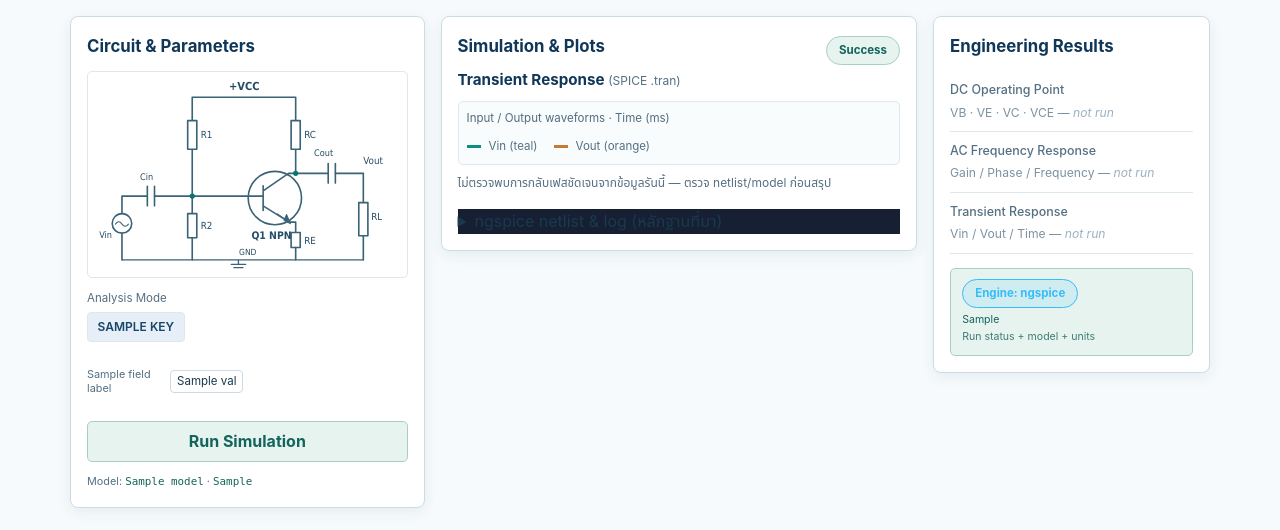
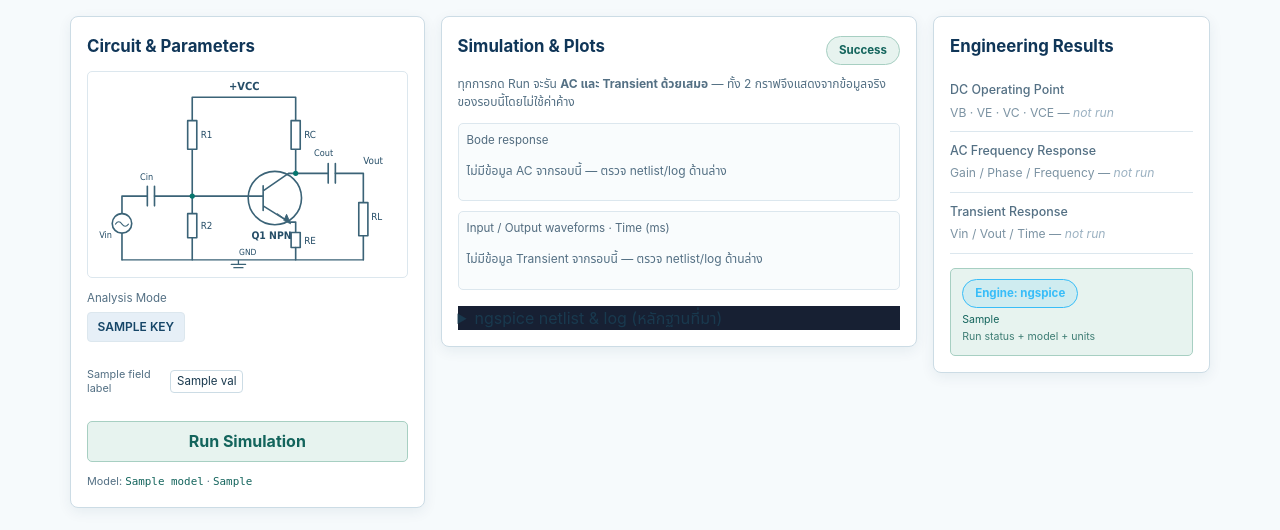
Before and after one commit to Sukonrawat/lab-bjt-simulator, a Flask app: template templates/simulator.html in a window 1280 px wide. Shown: the part 91-621 px from the top of the page. Run offline with Flask 3, Linux system fonts and the light colour scheme; the template is opened without the code that fills it: most values are stand-ins (such as "Sample title", 1, 10 or a date in 2020).

Commit message:
ui: always show Bode and waveform plots from real runs for every analysis

```diff
--- a/app.py
+++ b/app.py
@@ -88,6 +88,8 @@ def _simulator_context(
     values: dict[str, str] | None = None,
     *,
     result: spice_engine.SimulationResult | None = None,
+    ac_result: spice_engine.SimulationResult | None = None,
+    tran_result: spice_engine.SimulationResult | None = None,
     plots: dict[str, str] | None = None,
     error: spice_engine.SimulationError | None = None,
 ) -> dict[str, Any]:
@@ -113,6 +115,9 @@ def _simulator_context(
         "model": spice_engine.BJT_MODEL,
         "model_card": spice_engine.MODEL_CARD,
         "result": result,
+        # Both plots are always on screen; each comes from its own real run.
+        "ac_result": ac_result,
+        "tran_result": tran_result,
         "plots": plots or {},
         "error": error,
         "reference": reference,
@@ -152,18 +157,33 @@ def simulate() -> tuple[str, int] | str:
             400,
         )
 
+    # The target screen shows BOTH the Bode response and the waveform no
+    # matter which tab is selected. Run the analyses needed for those plots;
+    # any failure fails the whole request so no stale plot can survive.
     try:
-        result = spice_engine.run_simulation(params, analysis)
+        results = {analysis: spice_engine.run_simulation(params, analysis)}
+        for needed in ("ac", "transient"):
+            if needed not in results:
+                results[needed] = spice_engine.run_simulation(params, needed)
     except spice_engine.SimulationError as exc:
         return (
             render_template("simulator.html", **_simulator_context(analysis, raw, error=exc)),
             503,
         )
 
-    plots = spice_engine.build_plots(result)
+    plots: dict[str, str] = {}
+    for run in results.values():
+        plots.update(spice_engine.build_plots(run))
     return render_template(
         "simulator.html",
-        **_simulator_context(analysis, raw, result=result, plots=plots),
+        **_simulator_context(
+            analysis,
+            raw,
+            result=results[analysis],
+            ac_result=results.get("ac"),
+            tran_result=results.get("transient"),
+            plots=plots,
+        ),
     )
 
 
--- a/static/style.css
+++ b/static/style.css
@@ -395,8 +395,20 @@ tbody td { font-variant-numeric: tabular-nums; font-weight: 700; }
 .plot-frame.empty { min-height: 7.5rem; }
 .plot-caption { margin: 0 0 .3rem; color: #526c7f; font-size: .72rem; }
 .plot-frame .plot { margin: 0; border: 0; background: transparent; }
+.plot-frame .plot + .plot {
+  margin-top: .5rem;
+  padding-top: .4rem;
+  border-top: 1px dashed #dce7ee;
+}
 .plot-frame .plot svg { display: block; }
-.plot-card .legend-line { color: #547084; font-size: .72rem; padding-top: .3rem; }
+.plot-card .legend-line {
+  display: flex;
+  flex-wrap: wrap;
+  gap: .8rem;
+  color: #547084;
+  font-size: .72rem;
+  padding-top: .3rem;
+}
 .plot-card .alert { margin: .6rem 0; font-size: .78rem; }
 .plot-card .alert-error { background: #fff1f1; border-color: #a33b3b; color: #8a2f2f; }
 .plot-card .alert-warning { background: #fff8e6; border-color: #c4931f; color: #7a5c11; }
@@ -407,6 +419,13 @@ tbody td { font-variant-numeric: tabular-nums; font-weight: 700; }
 .result-block.is-active h3 { color: #103658; font-weight: 700; }
 .result-block .result-empty { margin: 0; color: #7c93a3; font-size: .76rem; }
 .result-block .result-empty span { color: #9cb2c2; font-style: italic; }
+.result-block .result-inline {
+  margin: 0;
+  color: #13645c;
+  font-size: .74rem;
+  font-weight: 600;
+  font-variant-numeric: tabular-nums;
+}
 .result-block table, .result-block .reference-box table { width: 100%; }
 .result-block th, .result-block td {
   padding: .25rem .2rem;
--- a/templates/simulator.html
+++ b/templates/simulator.html
@@ -121,47 +121,41 @@
           </div>
           <p class="placeholder">ไม่มีผลลัพธ์จากรอบก่อนแสดงเมื่อเกิด Error</p>
         {% elif result %}
-          {% if result.analysis == 'dc' %}
-            <h3>DC Operating Point <small>(SPICE .op)</small></h3>
-            <p class="measure-note">ค่าจริงจาก ngspice แสดงใน <strong>Engineering Results</strong> ด้านขวา — ส่วนกลางนี้สงวนไว้สำหรับกราฟความถี่/สัญญาณเมื่อเลือก AC หรือ Transient</p>
-            <div class="plot-frame empty">
-              <p class="plot-caption">Bode response</p>
-              <p class="placeholder">เลือก AC แล้วกด Run Simulation เพื่อ plot gain/phase จากผลรันจริง</p>
-            </div>
-            <div class="plot-frame empty">
-              <p class="plot-caption">Input / Output waveforms</p>
-              <p class="placeholder">เลือก Transient แล้วกด Run Simulation เพื่อ plot Vin / Vout จากผลรันจริง</p>
-            </div>
+          <p class="measure-note">ทุกการกด Run จะรัน <strong>AC และ Transient ด้วยเสมอ</strong> — ทั้ง 2 กราฟจึงแสดงจากข้อมูลจริงของรอบนี้โดยไม่ใช้ค่าค้าง</p>
 
-          {% elif result.analysis == 'ac' %}
-            <h3>AC Frequency Response <small>(SPICE .ac)</small></h3>
-            <p class="measure-note">Gain = V(out)/V(in) วัดที่โหนด <code>in</code> (ก่อน Cin) กับ <code>out</code> (บน RL) · sweep 1 Hz – 100 MHz</p>
-            <div class="plot-frame">
-              <p class="plot-caption">Bode response · Gain (dB)</p>
+          {# ---- Graph 1: Bode response (from the real .ac run) ---- #}
+          <div class="plot-frame">
+            <p class="plot-caption">Bode response</p>
+            {% if ac_result and ac_result.analysis == 'ac' and plots.gain %}
               <div class="plot" id="plot-gain">{{ plots.gain|safe }}</div>
-            </div>
-            <div class="plot-frame">
-              <p class="plot-caption">Bode response · Phase (deg)</p>
               <div class="plot" id="plot-phase">{{ plots.phase|safe }}</div>
-            </div>
-            {% if result.sweep_note %}<p class="alert alert-warning">{{ result.sweep_note }}</p>{% endif %}
+              <div class="legend-line">
+                <span>Gain (dB)</span><span>Phase (deg)</span><span>Frequency (Hz, log scale)</span>
+              </div>
+              {% if ac_result.sweep_note %}<p class="alert alert-warning">{{ ac_result.sweep_note }}</p>{% endif %}
+            {% else %}
+              <p class="placeholder">ไม่มีข้อมูล AC จากรอบนี้ — ตรวจ netlist/log ด้านล่าง</p>
+            {% endif %}
+          </div>
 
-          {% else %}
-            <h3>Transient Response <small>(SPICE .tran)</small></h3>
-            <div class="plot-frame">
-              <p class="plot-caption">Input / Output waveforms · Time (ms)</p>
+          {# ---- Graph 2: Vin / Vout waveform (from the real .tran run) ---- #}
+          <div class="plot-frame">
+            <p class="plot-caption">Input / Output waveforms · Time (ms)</p>
+            {% if tran_result and tran_result.analysis == 'transient' and plots.waveform %}
               <div class="plot" id="plot-waveform">{{ plots.waveform|safe }}</div>
               <div class="legend-line">
                 <span><i class="swatch vin"></i> Vin (teal)</span>
                 <span><i class="swatch vout"></i> Vout (orange)</span>
               </div>
-            </div>
-            {% if result.values.INVERSION_CORR is defined and result.values.INVERSION_CORR < -0.5 %}
-              <p class="measure-note" id="inversion-note">สหสัมพันธ์ติดลบ → Common-Emitter กลับเฟส (~180°) ตามข้อสมมติวงจร</p>
+              {% if tran_result.values.INVERSION_CORR is defined and tran_result.values.INVERSION_CORR < -0.5 %}
+                <p class="measure-note" id="inversion-note">สหสัมพันธ์ติดลบ → Common-Emitter กลับเฟส (~180°) ตามข้อสมมติวงจร</p>
+              {% else %}
+                <p class="measure-note" id="inversion-note">ไม่ตรวจพบการกลับเฟสชัดเจนจากข้อมูลรันนี้ — ตรวจ netlist/model ก่อนสรุป</p>
+              {% endif %}
             {% else %}
-              <p class="measure-note" id="inversion-note">ไม่ตรวจพบการกลับเฟสชัดเจนจากข้อมูลรันนี้ — ตรวจ netlist/model ก่อนสรุป</p>
+              <p class="placeholder">ไม่มีข้อมูล Transient จากรอบนี้ — ตรวจ netlist/log ด้านล่าง</p>
             {% endif %}
-          {% endif %}
+          </div>
 
           <details class="reference-box">
             <summary>ngspice netlist &amp; log (หลักฐานที่มา)</summary>
@@ -223,6 +217,12 @@
                 <tr><th scope="row">Frequency</th><td id="ac-freq">{{ '%.3g'|format(result.values.GAIN_FREQ_HZ) }} Hz</td></tr>
               </tbody>
             </table>
+          {% elif ac_result and ac_result.analysis == 'ac' %}
+            <p class="result-inline">
+              {{ '%.2f'|format(ac_result.values.MAX_GAIN_DB) }} dB ·
+              {{ '%.1f'|format(ac_result.values.PHASE_AT_MAX_DEG) }}° ·
+              {{ '%.3g'|format(ac_result.values.GAIN_FREQ_HZ) }} Hz
+            </p>
           {% else %}
             <p class="result-empty">Gain / Phase / Frequency — <span>not run</span></p>
           {% endif %}
@@ -241,6 +241,12 @@
                 {% endif %}
               </tbody>
             </table>
+          {% elif tran_result and tran_result.analysis == 'transient' %}
+            <p class="result-inline">
+              {{ '%.4f'|format(tran_result.values.VIN_PEAK) }} V ·
+              {{ '%.3f'|format(tran_result.values.VOUT_PEAK) }} V ·
+              {{ '%.4f'|format(tran_result.values.INVERSION_CORR) }}
+            </p>
           {% else %}
             <p class="result-empty">Vin / Vout / Time — <span>not run</span></p>
           {% endif %}
```
Also changed, not shown: docs/test-log.txt (+9 -2 lines), docs/validation.md (+24 -0 lines), tests/test_simulation_web.py (+63 -1 lines), README.md.
